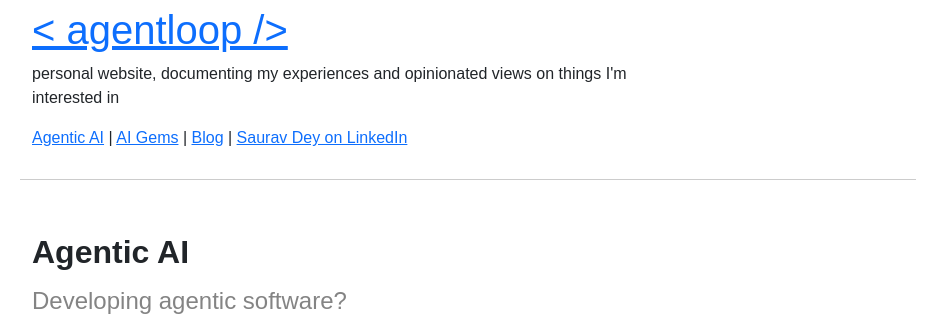
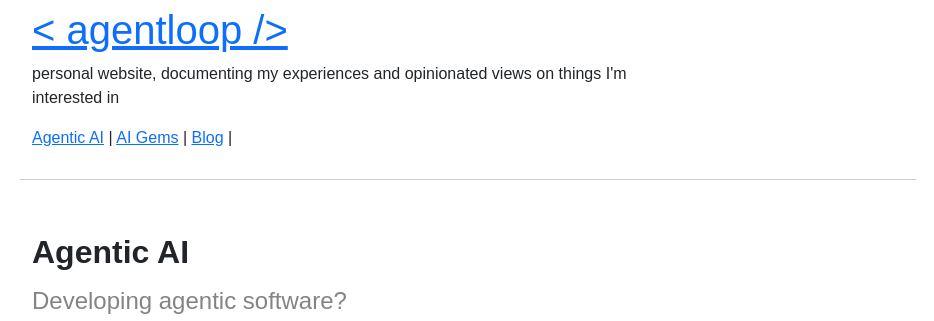
Before and after one commit to coffeeml/coffeeml.github.io, a Jekyll site: the page built from _pages/agentic-ai.markdown, in a window 1280 px wide. Shown: the top 321 px of the page, without its empty margins (172-1106 px from the left). Built offline with Jekyll 4.4.1, drawn with Linux system fonts in a browser that asks for light colours; nearby versions of some CDN libraries; some web fonts are replaced.

Commit message:
Update default.html

```diff
--- a/_layouts/default.html
+++ b/_layouts/default.html
@@ -12,7 +12,7 @@
         <p>{% for page in site.pages %}
           {% if page.title and page.includelink %}<a href="{{ page.url | prepend: site.baseurl }}">{{
             page.title }}</a> | {% endif %}
-          {% endfor %} <a href="https://linkedin.com/in/sauravdey" target="_blank">Saurav Dey on LinkedIn</a>
+          {% endfor %}
         </p>
       </div>
       <div class="col-3"></div>
```
